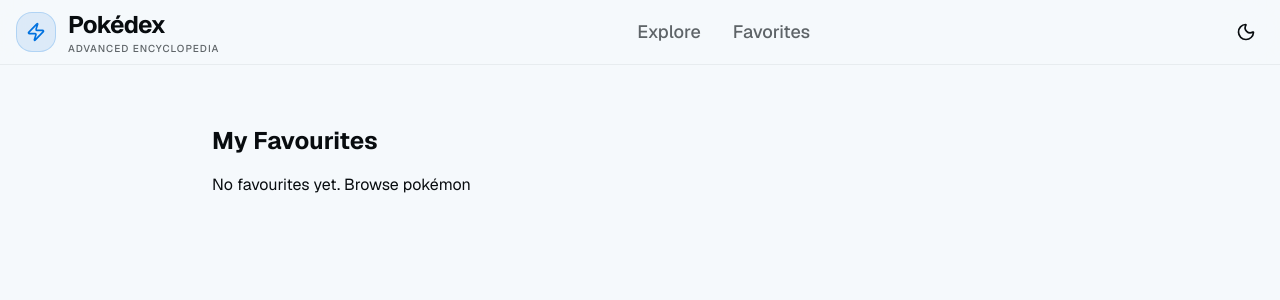
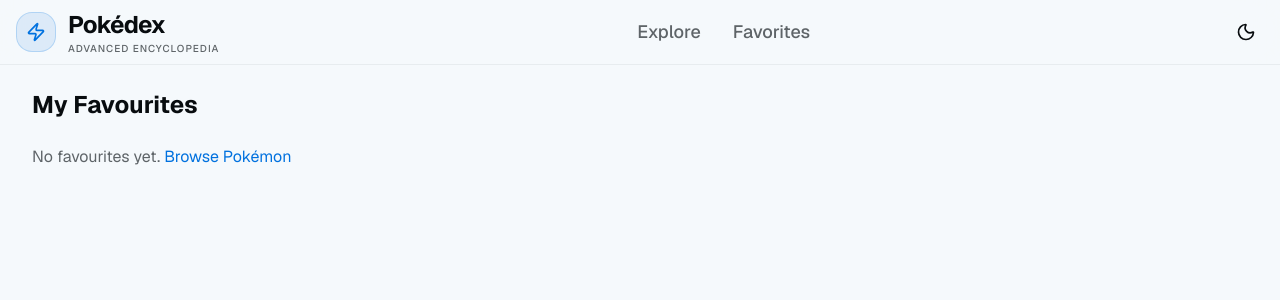
Before and after one commit to PrabhatKumarDev/js-pokedex, a React (Vite) app: page /favourites in a window 1280 px wide. Shown: the top 300 px of the page. Built offline with nearby package versions, Linux system fonts and the light colour scheme.

Commit message:
fix:image compress in Favourite Page

```diff
--- a/src/pages/Favourites.jsx
+++ b/src/pages/Favourites.jsx
@@ -14,7 +14,11 @@ const Favourites = () => {
     async function load() {
       setLoading(true)
       try {
-        const details = await Promise.all(favourites.map(id => getPokemonDetails(id).catch(() => null)))
+        const details = await Promise.all(
+          favourites.map(id =>
+            getPokemonDetails(id).catch(() => null)
+          )
+        )
         if (mounted) setPokemons(details.filter(Boolean))
       } finally {
         if (mounted) setLoading(false)
@@ -23,25 +27,42 @@ const Favourites = () => {
 
     if (favourites.length) load()
     else setPokemons([])
+
     return () => { mounted = false }
   }, [favourites])
 
-  if (loading) return <div className="p-4">Loading favourites...</div>
+  if (loading) {
+    return <div className="p-6 text-center">Loading favourites...</div>
+  }
 
   return (
+    <main className="mx-auto max-w-7xl px-4 sm:px-6 lg:px-8 py-6">
+      <h1 className="mb-6 text-2xl font-bold">My Favourites</h1>
 
-    <div className="px-53 py-15 ">
-      <h1 className="text-2xl font-bold mb-4">My Favourites</h1>
       {pokemons.length === 0 ? (
-        <div>
-          No favourites yet. <Link to="/">Browse pokémon</Link>
+        <div className="text-muted-foreground">
+          No favourites yet.{' '}
+          <Link to="/" className="text-primary hover:underline">
+            Browse Pokémon
+          </Link>
         </div>
       ) : (
-        <div className='grid grid-cols-2 sm:grid-cols-3 md:grid-cols-4 lg:grid-cols-6 gap-4'>
-          {pokemons.map(p => <PokemonCard key={p.id} pokemon={p} />)}
+        <div
+          className="
+            grid
+            grid-cols-2
+            sm:grid-cols-3
+            md:grid-cols-4
+            lg:grid-cols-6
+            gap-4
+          "
+        >
+          {pokemons.map(p => (
+            <PokemonCard key={p.id} pokemon={p} />
+          ))}
         </div>
       )}
-    </div>
+    </main>
   )
 }
 
```
